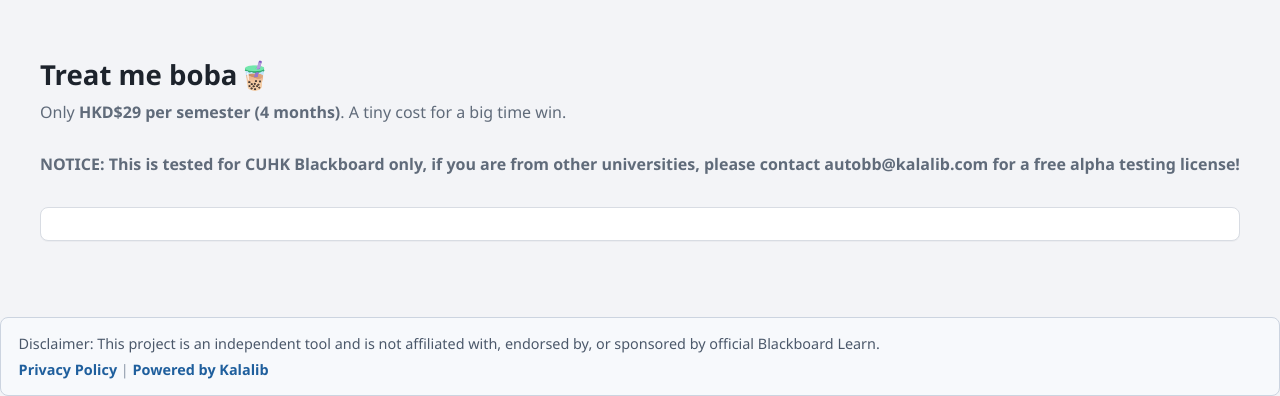
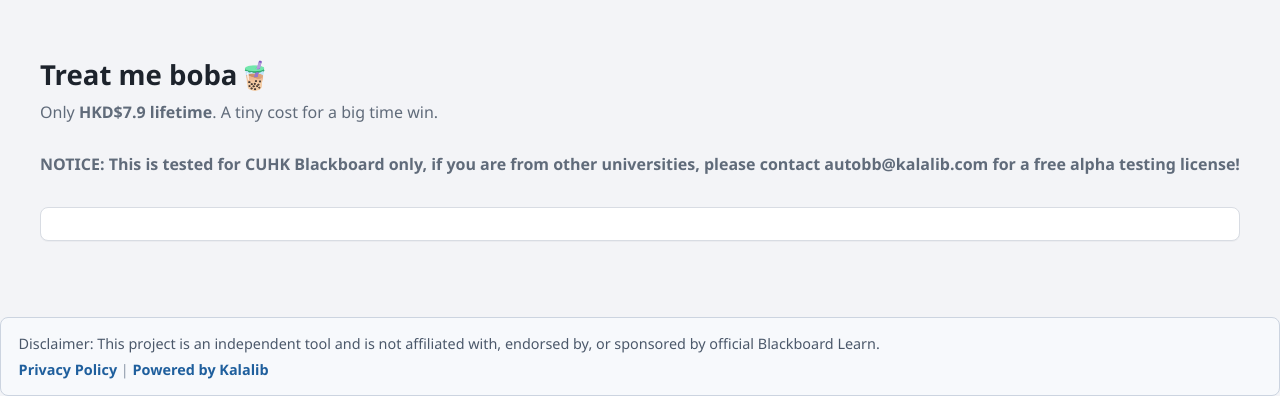
Before and after one commit to Kalalib/autobb.kalalib.com, a plain HTML site: page out/index.html in a window 1280 px wide. Shown: the part 848-1244 px from the top of the page. Drawn offline with nearby package versions, Linux system fonts and the light colour scheme; no server answers.

Commit message:
change: pricing -> $7.9

```diff
--- a/out/index.html
+++ b/out/index.html
@@ -120,7 +120,7 @@
           <div class="section-head">
             <h2>Treat me boba🧋</h2>
             <p>
-              Only <strong>HKD$29 per semester (4 months)</strong>. A tiny cost for a big time win.
+              Only <strong>HKD$7.9 lifetime</strong>. A tiny cost for a big time win.
             </p>
             <br>
             <p>
```
